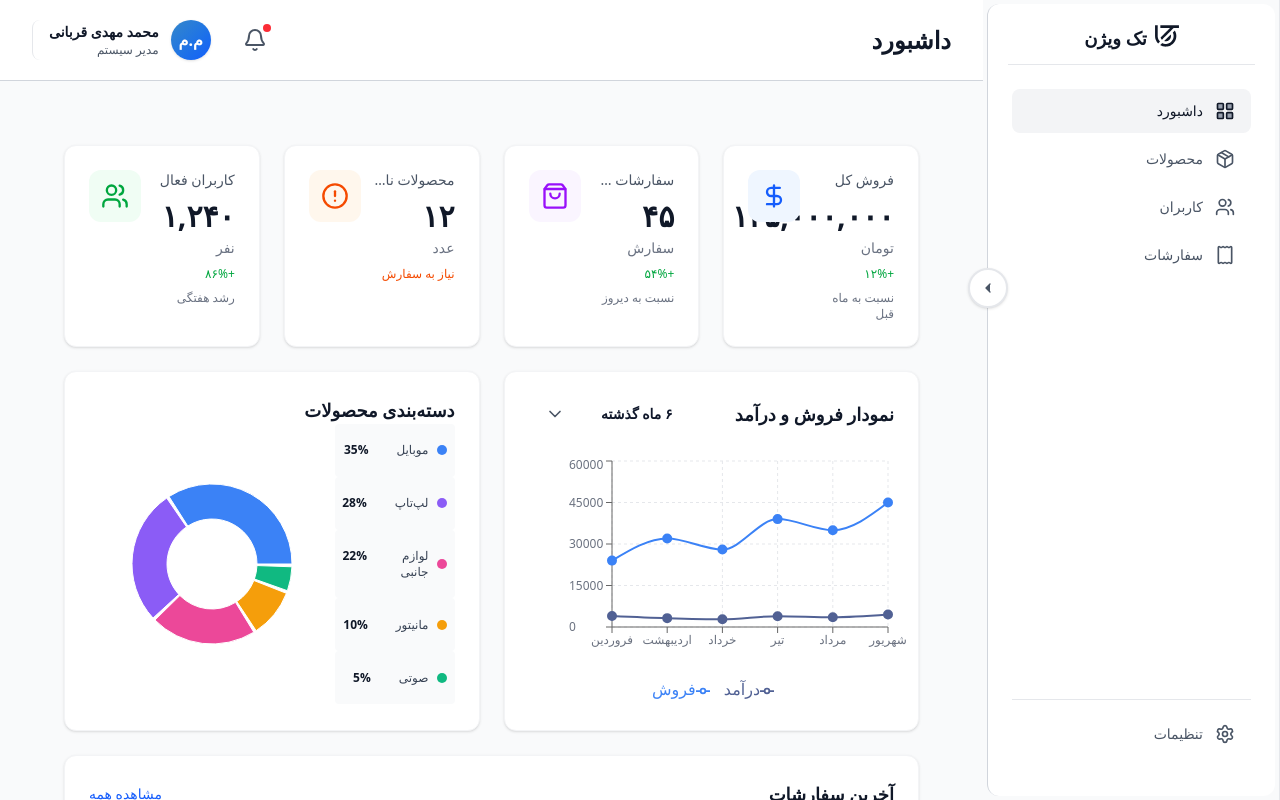
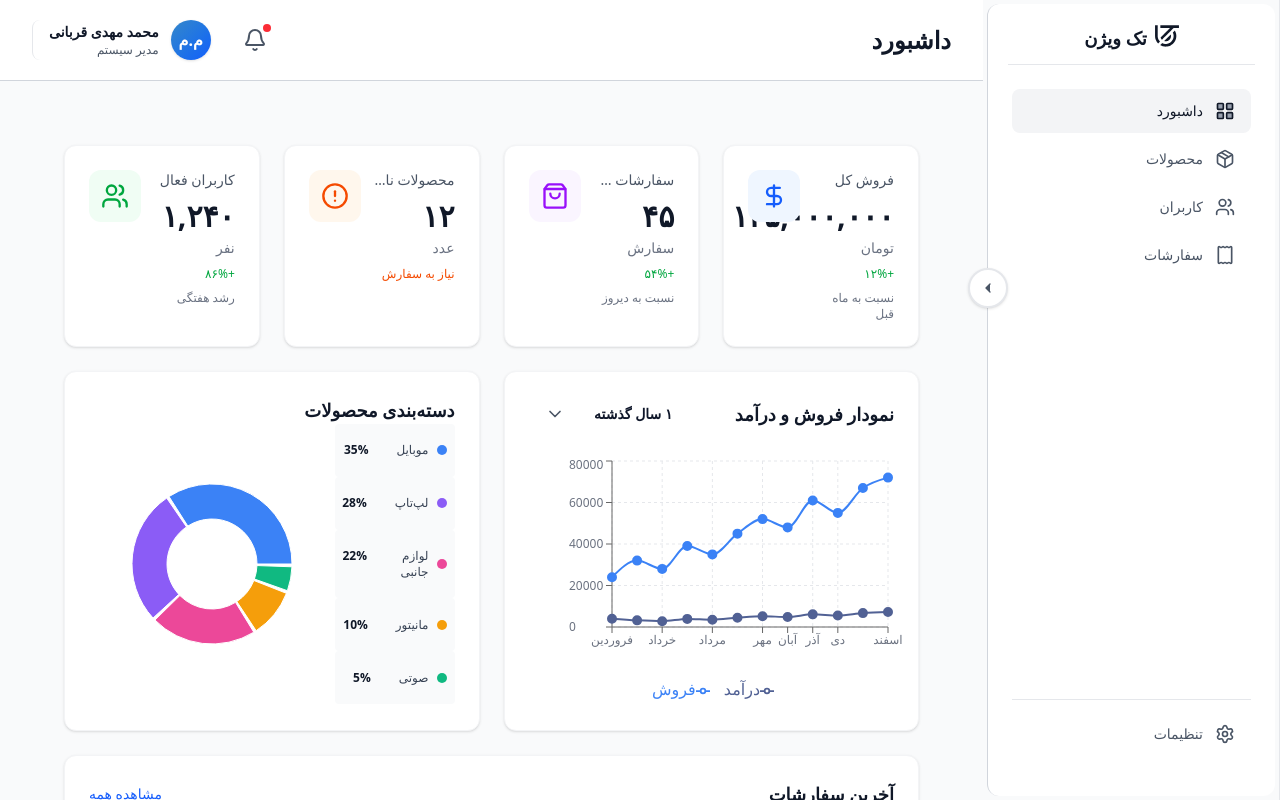
Before and after one commit to mahdi-delta/TechVision-AdminPanel, a React (Vite) app: page / in a window 1280 px wide. Built offline with nearby package versions, Linux system fonts and the light colour scheme; a small style sheet from the web is missing.

Commit message:
change button styles

```diff
--- a/src/components/AdminComponents/common/StatsCard.jsx
+++ b/src/components/AdminComponents/common/StatsCard.jsx
@@ -3,7 +3,7 @@ const StatsCard = ({ title, value, icon, iconBg, valueColor = "text-gray-900" })
           <div className="bg-white rounded-xl p-6 shadow-sm border border-gray-100 hover:shadow-md hover:border-gray-200 transition-all duration-300">
                <div className="flex items-center justify-between">
                     <div>
-                         <p className="text-sm text-blue-600 mb-2 font-medium">{title}</p>
+                         <p className="text-sm text-tech-navy-melo mb-2 font-medium">{title}</p>
                          <h3 className={`text-3xl font-bold ${valueColor}`}>{value}</h3>
                     </div>
                     {icon && (
--- a/src/components/Charts/SalesChart.jsx
+++ b/src/components/Charts/SalesChart.jsx
@@ -1,4 +1,4 @@
-import React from "react";
+import React, { useMemo } from "react";
 import {
      LineChart,
      Line,
@@ -9,17 +9,56 @@ import {
      Legend,
      ResponsiveContainer,
 } from "recharts";
-import { salesData6Months, salesData1Year } from "../../data/chartsData";
+import { salesData1Day, salesData1Month, salesData6Months, salesData1Year } from "../../data/chartsData";
 
 const SalesChart = ({ chartPeriod }) => {
+     // استفاده از useMemo برای جلوگیری از محاسبه مجدد در رندرهای اضافی
+     const { currentData, xAxisKey, tooltipPrefix } = useMemo(() => {
+          switch (chartPeriod) {
+               case "امروز":
+                    return {
+                         currentData: salesData1Day,
+                         xAxisKey: "time",
+                         tooltipPrefix: "ساعت: ",
+                    };
+               case "این ماه": // یا هر اسمی که برای فیلتر ۱ ماهه گذاشتید
+                    return {
+                         currentData: salesData1Month,
+                         xAxisKey: "day",
+                         tooltipPrefix: "روز: ",
+                    };
+               case "۶ ماهه":
+                    return {
+                         currentData: salesData6Months,
+                         xAxisKey: "month",
+                         tooltipPrefix: "ماه: ",
+                    };
+               case "۱ سال گذشته":
+                    return {
+                         currentData: salesData1Year,
+                         xAxisKey: "month",
+                         tooltipPrefix: "ماه: ",
+                    };
+               default:
+                    return {
+                         currentData: salesData6Months, // دیتای پیش‌فرض
+                         xAxisKey: "month",
+                         tooltipPrefix: "ماه: ",
+                    };
+          }
+     }, [chartPeriod]);
+
      return (
           <ResponsiveContainer width="100%" height={250}>
                <LineChart
-                    data={chartPeriod === "۶ ماه گذشته" ? salesData6Months : salesData1Year}
+                    data={currentData}
                     margin={{ top: 5, right: 30, left: -0, bottom: 5 }}
                >
                     <CartesianGrid strokeDasharray="3 3" stroke="#e5e7eb" />
-                    <XAxis dataKey="month" tick={{ fill: "#6b7280", fontSize: 12 }} />
+
+                    {/* کلید محور X به صورت داینامیک */}
+                    <XAxis dataKey={xAxisKey} tick={{ fill: "#6b7280", fontSize: 12 }} />
+
                     <YAxis tick={{ fill: "#6b7280", fontSize: 12, dx: -35 }} />
                     <Tooltip
                          contentStyle={{
@@ -28,7 +67,8 @@ const SalesChart = ({ chartPeriod }) => {
                               borderRadius: "8px",
                          }}
                          formatter={(value) => value.toLocaleString("fa-IR")}
-                         labelFormatter={(label) => `ماه: ${label}`}
+                         // پیشوند تولتیپ به صورت داینامیک (ساعت، روز یا ماه)
+                         labelFormatter={(label) => `${tooltipPrefix}${label}`}
                     />
                     <Legend wrapperStyle={{ direction: "rtl", paddingTop: "20px" }} />
                     <Line
--- a/src/data/chartsData.js
+++ b/src/data/chartsData.js
@@ -1,4 +1,50 @@
 // Chart Data - داده‌های نمودار
+
+// نمودار فروش روزانه (۲۴ ساعت گذشته)
+export const salesData1Day = [
+     { time: "00:00", sales: 200, revenue: 20, orders: 2 },
+     { time: "03:00", sales: 100, revenue: 10, orders: 1 },
+     { time: "06:00", sales: 450, revenue: 45, orders: 4 },
+     { time: "09:00", sales: 1500, revenue: 150, orders: 12 },
+     { time: "12:00", sales: 2800, revenue: 280, orders: 24 },
+     { time: "15:00", sales: 3200, revenue: 320, orders: 28 },
+     { time: "18:00", sales: 2500, revenue: 250, orders: 21 },
+     { time: "21:00", sales: 1200, revenue: 120, orders: 10 },
+];
+
+// نمودار فروش 1 ماهه (۳۰ روز گذشته)
+export const salesData1Month = [
+     { day: "1", sales: 1200, revenue: 120, orders: 10 },
+     { day: "2", sales: 1100, revenue: 110, orders: 9 },
+     { day: "3", sales: 1400, revenue: 140, orders: 12 },
+     { day: "4", sales: 1600, revenue: 160, orders: 14 },
+     { day: "5", sales: 1800, revenue: 180, orders: 15 },
+     { day: "6", sales: 1300, revenue: 130, orders: 11 },
+     { day: "7", sales: 900,  revenue: 90,  orders: 8  }, // معمولاً روزهای تعطیل افت فروش داریم
+     { day: "8", sales: 1100, revenue: 110, orders: 9  },
+     { day: "9", sales: 1500, revenue: 150, orders: 13 },
+     { day: "10", sales: 1700, revenue: 170, orders: 14 },
+     { day: "11", sales: 1900, revenue: 190, orders: 16 },
+     { day: "12", sales: 2100, revenue: 210, orders: 18 },
+     { day: "13", sales: 2000, revenue: 200, orders: 17 },
+     { day: "14", sales: 1000, revenue: 100, orders: 8  },
+     { day: "15", sales: 1300, revenue: 130, orders: 11 },
+     { day: "16", sales: 1600, revenue: 160, orders: 14 },
+     { day: "17", sales: 1800, revenue: 180, orders: 15 },
+     { day: "18", sales: 2200, revenue: 220, orders: 19 },
+     { day: "19", sales: 2400, revenue: 240, orders: 20 },
+     { day: "20", sales: 2100, revenue: 210, orders: 18 },
+     { day: "21", sales: 1200, revenue: 120, orders: 10 },
+     { day: "22", sales: 1400, revenue: 140, orders: 12 },
+     { day: "23", sales: 1700, revenue: 170, orders: 14 },
+     { day: "24", sales: 1900, revenue: 190, orders: 16 },
+     { day: "25", sales: 2500, revenue: 250, orders: 21 },
+     { day: "26", sales: 2800, revenue: 280, orders: 23 },
+     { day: "27", sales: 2600, revenue: 260, orders: 22 },
+     { day: "28", sales: 1500, revenue: 150, orders: 13 },
+     { day: "29", sales: 1800, revenue: 180, orders: 15 },
+     { day: "30", sales: 2200, revenue: 220, orders: 18 },
+];
 
 // نمودار فروش 6 ماه
 export const salesData6Months = [
--- a/src/pages/Admin/Dashboard.jsx
+++ b/src/pages/Admin/Dashboard.jsx
@@ -7,7 +7,7 @@ import { statsData, recentOrders } from "../../data/dashboardData";
 
 const Dashboard = () => {
      const stats = statsData;
-     const [chartPeriod, setChartPeriod] = useState("۶ ماه گذشته");
+     const [chartPeriod, setChartPeriod] = useState("۱ سال گذشته");
 
      const getIcon = (title) => {
           switch (title) {
@@ -83,7 +83,12 @@ const Dashboard = () => {
                                         </h3>
                                         <div className="w-full sm:w-auto">
                                              <CustomDropdown
-                                                  options={["۱ سال گذشته", "۶ ماه گذشته"]}
+                                                  options={[
+                                                       "۱ سال گذشته",
+                                                       "۶ ماه گذشته",
+                                                       "این ماه",
+                                                       "امروز",
+                                                  ]}
                                                   value={chartPeriod}
                                                   onChange={setChartPeriod}
                                                   className="w-full sm:w-40"
@@ -91,7 +96,7 @@ const Dashboard = () => {
                                         </div>
                                    </div>
                                    <div className="w-full h-max md:-mx-6">
-                                        <SalesChart chartPeriod={chartPeriod}/>
+                                        <SalesChart chartPeriod={chartPeriod} />
                                    </div>
                               </div>
                          </div>
--- a/src/pages/Admin/Orders.jsx
+++ b/src/pages/Admin/Orders.jsx
@@ -198,7 +198,7 @@ const Orders = () => {
                                              </td>
                                              <td className="px-3 md:px-6 py-2 md:py-4 block md:table-cell before:content-attr(data-label) before:block before:font-semibold before:text-gray-900 md:before:hidden">
                                                   <div className="flex items-center gap-3">
-                                                       <div className="w-10 h-10 rounded-full bg-gray-50 text-blue-600 flex items-center justify-center font-medium">
+                                                       <div className="w-10 h-10 rounded-full bg-linear-45 from-tech-navy to-tech-navy-melo text-white flex items-center justify-center font-medium">
                                                             {order.customerAvatar}
                                                        </div>
                                                        <span className="text-sm font-medium text-gray-900">
@@ -267,7 +267,7 @@ const Orders = () => {
                               <button className="px-2 md:px-3 py-1 border border-gray-700 rounded-lg text-xs md:text-sm text-gray-600 hover:bg-gray-100 transition-colors">
                                    قبلی
                               </button>
-                              <button className="px-2 md:px-3 py-1 bg-blue-600 text-white rounded-lg text-xs md:text-sm">
+                              <button className="px-2 md:px-3 py-1 bg-tech-navy-melo text-white rounded-lg text-xs md:text-sm">
                                    1
                               </button>
                               <button className="px-2 md:px-3 py-1 border border-gray-700 rounded-lg text-xs md:text-sm text-gray-600 hover:bg-gray-100 transition-colors">
--- a/src/pages/Admin/Products.jsx
+++ b/src/pages/Admin/Products.jsx
@@ -96,7 +96,7 @@ const Products = () => {
                                    </div>
                                    <button
                                         onClick={() => setShowAddModal(true)}
-                                        className="px-3 md:px-4 py-2 bg-blue-600 text-white rounded-lg hover:bg-blue-600 transition-colors text-sm flex items-center justify-center md:justify-start gap-2 shrink-0"
+                                        className="px-3 md:px-4 py-2 bg-tech-navy-melo text-white rounded-lg hover:bg-tech-navy-melo transition-colors text-sm flex items-center justify-center md:justify-start gap-2 shrink-0"
                                    >
                                         <Plus className="w-5 h-5" />
                                         <span className="hidden md:inline">افزودن محصول</span>
```
Also changed, not shown: src/pages/Admin/Users.jsx (+7 -10 lines).
